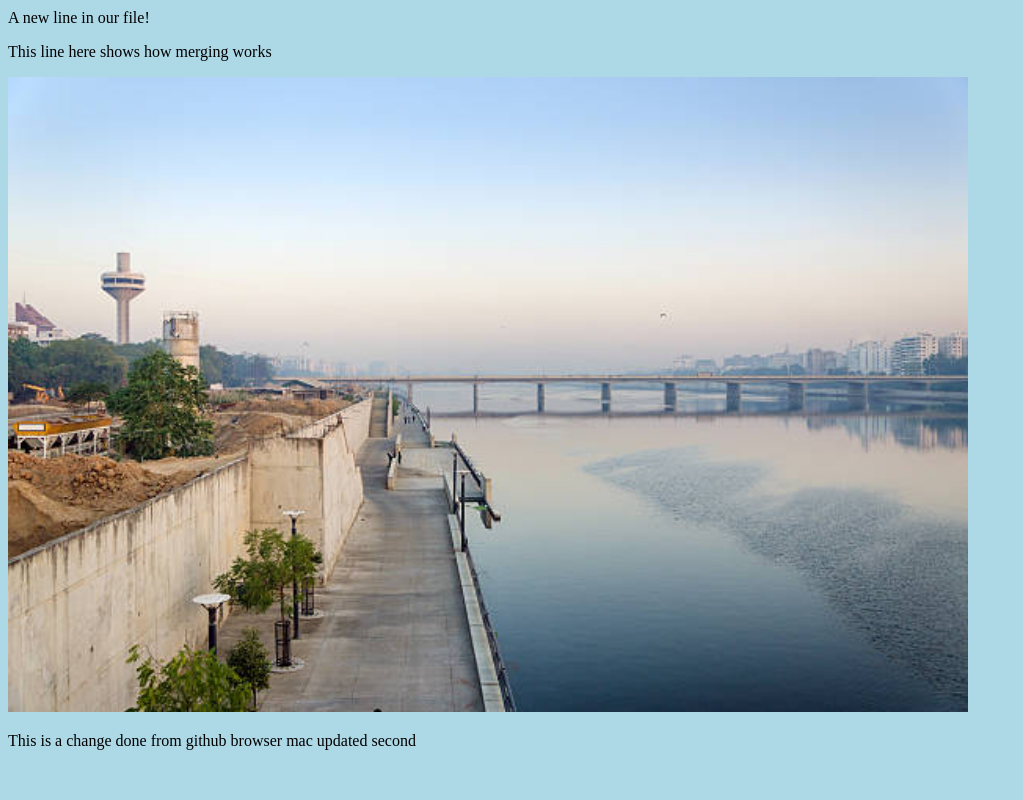
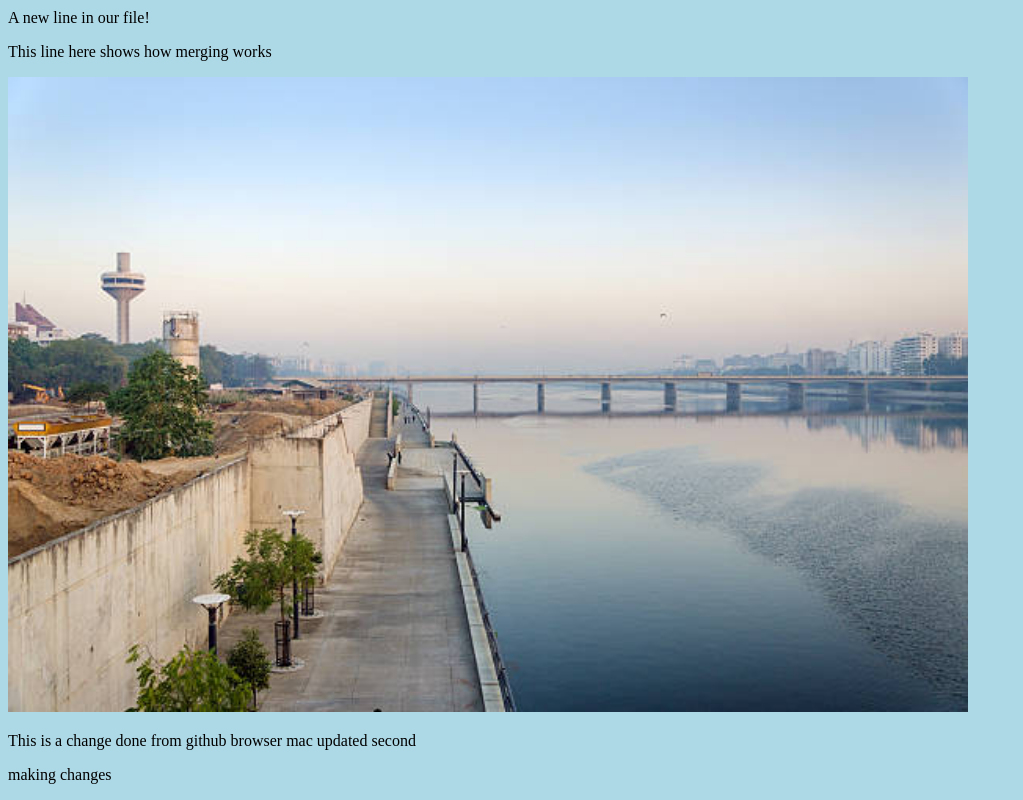
Before and after one commit to Faisal-Shaikh-techholding/hello-world, a plain HTML site: page index.html in a window 1280 px wide. Shown: the part 791-1591 px from the top of the page, without its empty margins (0-1023 px from the left). Before the commit the page ends 1557 px from the top, so only its background shows below. Drawn offline with Linux system fonts and the light colour scheme.

Commit message:
making changes

```diff
--- a/index.html
+++ b/index.html
@@ -19,5 +19,6 @@
         style="width:100%;max-width:960px"></div>
 
  <p>This is a change done from github browser mac updated second </p>
+ <p>making changes </p>
 </body>
 </html>
```
